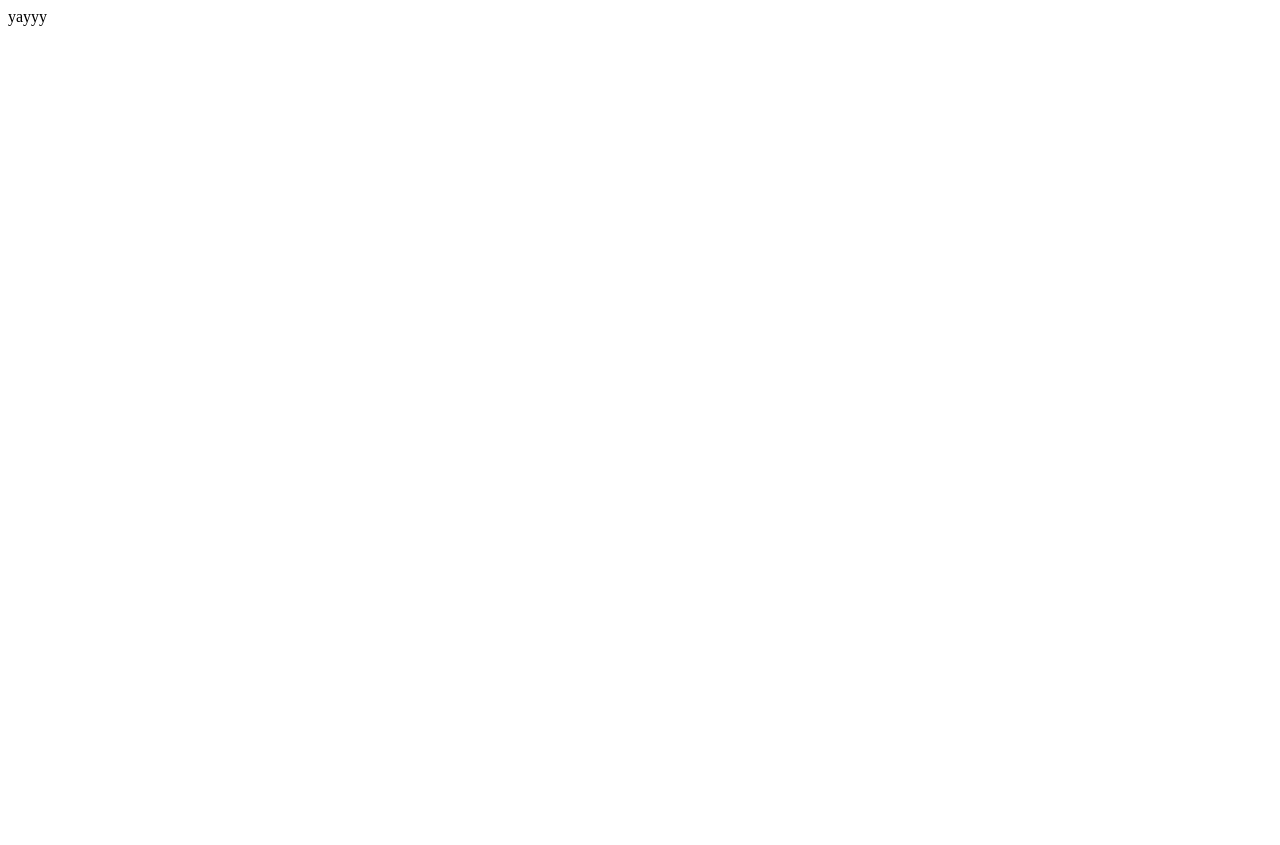
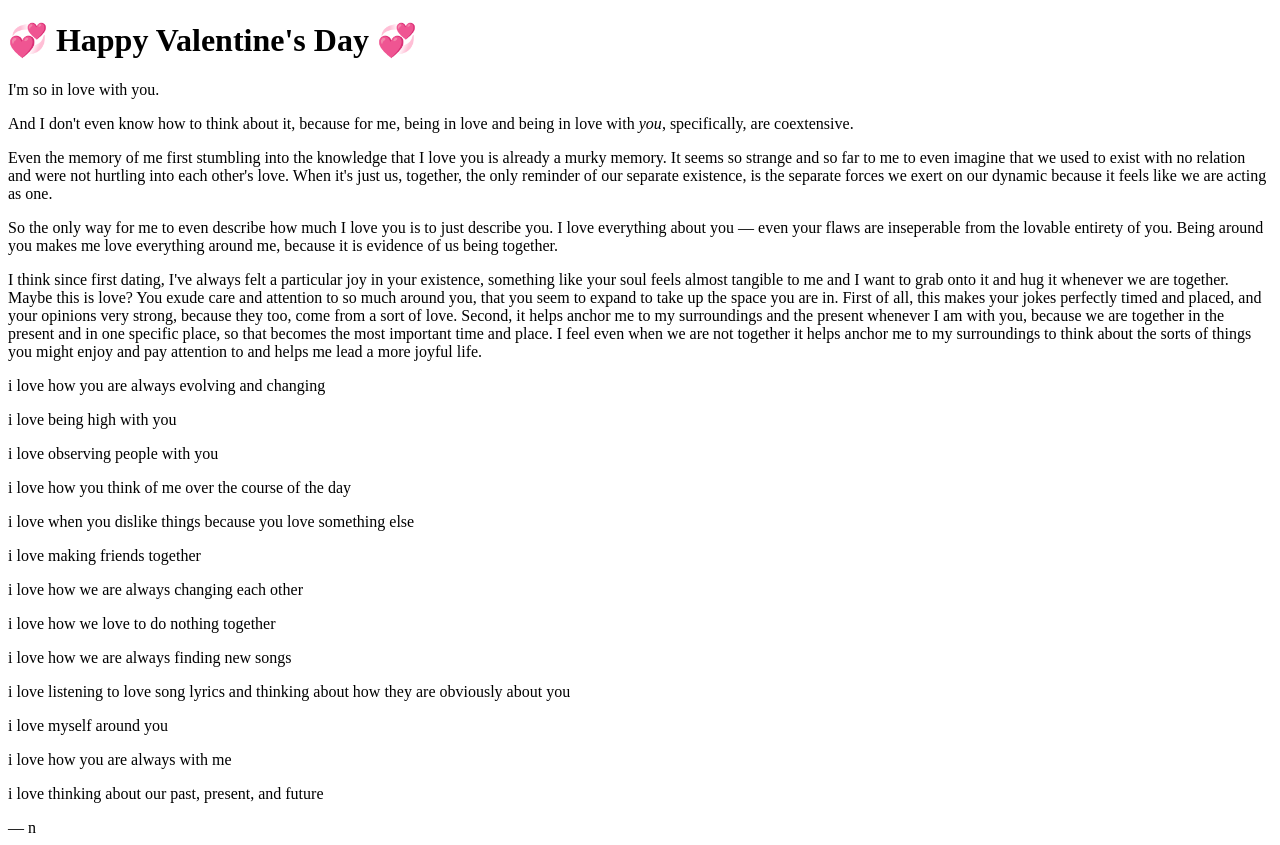
Before and after one commit to noahsthompson/yqandn, a plain HTML site: page index.html in a window 1280 px wide. Before the commit the page ends 800 px from the top, so only its background shows below. Drawn offline with Linux system fonts and the light colour scheme.

Commit message:
Update index.html

```diff
--- a/index.html
+++ b/index.html
@@ -1 +1,62 @@
-yayyy
+<!DOCTYPE html>
+<html lang="en">
+
+<!-- <audio autoplay loop controls>
+    <source src="yoursound.ogg">
+    <source src="yoursound.mp3">
+</audio>
+ -->
+<head>
+
+    <meta charset="utf-8">
+    <meta http-equiv="X-UA-Compatible" content="IE=edge">
+    <meta name="viewport" content="width=device-width, initial-scale=1">
+    <meta name="description" content="">
+    <meta name="author" content="">
+
+    <title>for yingqi and noah</title>
+    <link rel="shortcut icon" type="image/png" href="favicon.png">
+    <link rel="stylesheet" href="style.css" />
+</head>
+
+
+<h1> 💞 Happy Valentine's Day 💞 </h1>
+<body>
+<p>I'm so in love with you.</p>
+
+<p>And I don't even know how to think about it, because for me, being in love and being in love with <i>you</i>, specifically, are coextensive.</p>
+
+
+<p>
+Even the memory of me first stumbling into the knowledge that I love you is already a murky memory. It seems so strange and so far to me to even imagine that we used to exist with no relation and were not hurtling into each other's love. When it's just us, together, the only reminder of our separate existence, is the separate forces we exert on our dynamic because it feels like we are acting as one.
+</p>
+
+<p>
+So the only way for me to even describe how much I love you is to just describe you. I love everything about you — even your flaws are inseperable from the lovable entirety of you. Being around you makes me love everything around me, because it is evidence of us being together.
+</p>
+
+<p>
+I think since first dating, I've always felt a particular joy in your existence, something like your soul feels almost tangible to me and I want to grab onto it and hug it whenever we are together. Maybe this is love? You exude care and attention to so much around you, that you seem to expand to take up the space you are in. First of all, this makes your jokes perfectly timed and placed, and your opinions very strong, because they too, come from a sort of love. Second, it helps anchor me to my surroundings and the present whenever I am with you, because we are together in the present and in one specific place, so that becomes the most important time and place. I feel even when we are not together it helps anchor me to my surroundings to think about the sorts of things you might enjoy and pay attention to and helps me lead a more joyful life.
+</p>
+
+
+<p>i love how you are always evolving and changing</p>
+<p>i love being high with you</p>
+<p>i love observing people with you</p>
+<p>i love how you think of me over the course of the day</p>
+<p>i love when you dislike things because you love something else</p>
+<p>i love making friends together</p>
+<p>i love how we are always changing each other</p>
+<p>i love how we love to do nothing together</p>
+<p>i love how we are always finding new songs</p>
+<p>i love listening to love song lyrics and thinking about how they are obviously about you</p>
+<p>i love myself around you</p>
+<p>i love how you are always with me</p>
+<p>i love thinking about our past, present, and future</p>
+
+
+— n
+
+
+
+</body>
```
